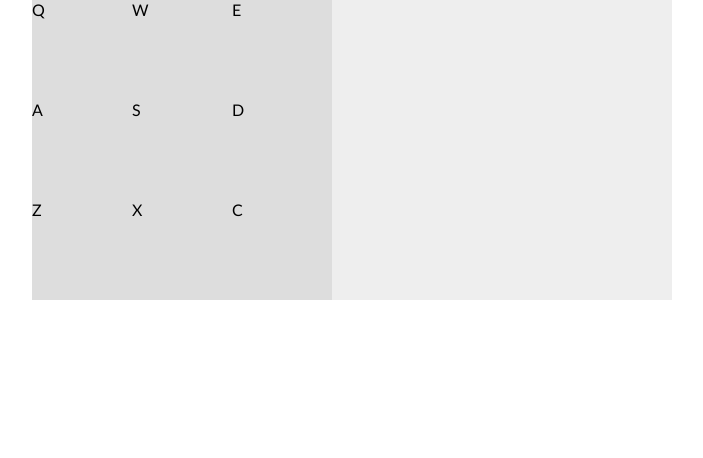
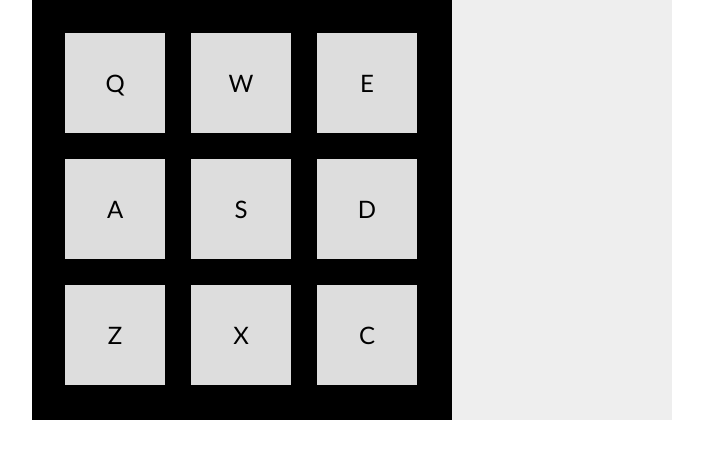
Before and after one commit to hajczek/drum-machine, a React (Create React App) app: page / in a window 1280 px wide. Shown: the top 458 px of the page, without its empty margins (288-991 px from the left). Built offline with nearby package versions, Linux system fonts and the light colour scheme; the HTML template or start-up script is replaced by a standard one.

Commit message:
Added style css for drum-pads

```diff
--- a/src/index.css
+++ b/src/index.css
@@ -3,6 +3,7 @@ body {
   font-family: 'Trebuchet MS', 'Lucida Sans Unicode', 'Lucida Grande', 'Lucida Sans', Arial, sans-serif;
   -webkit-font-smoothing: antialiased;
   -moz-osx-font-smoothing: grayscale;
+  font-size: 16px;
 }
 
 .App {
@@ -11,8 +12,9 @@ body {
 }
 
 .container {
-  width: 300px;
-  height: 300px;
+  width: 380px;
+  height: 380px;
+  padding: 20px;
   background-color: #000;
 }
 
@@ -26,6 +28,10 @@ body {
 .drum-pad {
   display: inline-flex;
   width: 100px;
-  height: 100px;
+  height: 65px;
   background-color: #ddd;
+  margin: 13px;
+  font-size: 1.5rem;
+  justify-content: center;
+  padding-top: 35px;
 }
```
